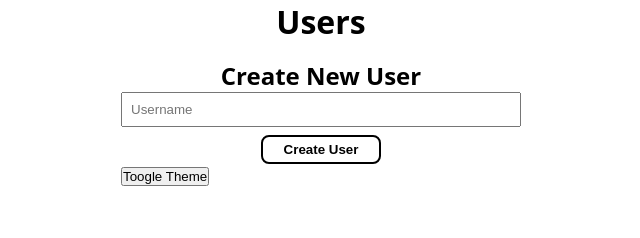
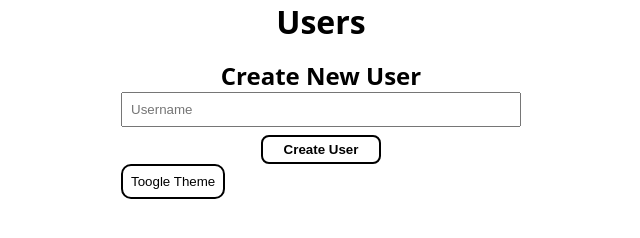
Before and after one commit to Espadv69/Simple-Node-Api, a website: page public/index.html in a window 1280 px wide. Shown: the whole page, without its empty margins (319-959 px from the left). Drawn offline with Linux system fonts and the light colour scheme; no server answers.

Commit message:
style: add styling for theme toggle button

```diff
--- a/public/style.css
+++ b/public/style.css
@@ -124,3 +124,15 @@ h2 {
   color: currentColor;
   background: transparent;
 }
+
+.themeToogle {
+  cursor: pointer;
+
+  padding: .5rem;
+
+  border: 2px solid currentColor;
+  border-radius: 10px;
+
+  color: currentColor;
+  background: transparent;
+}
```
